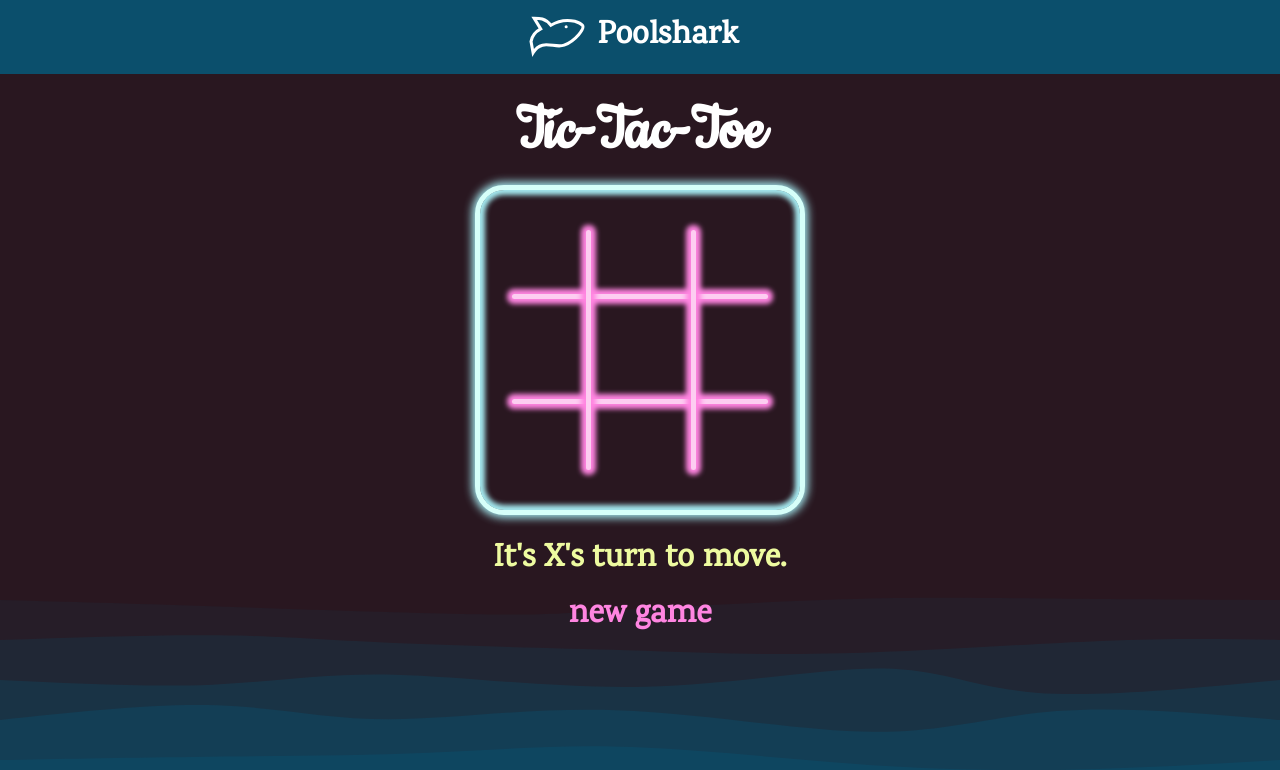
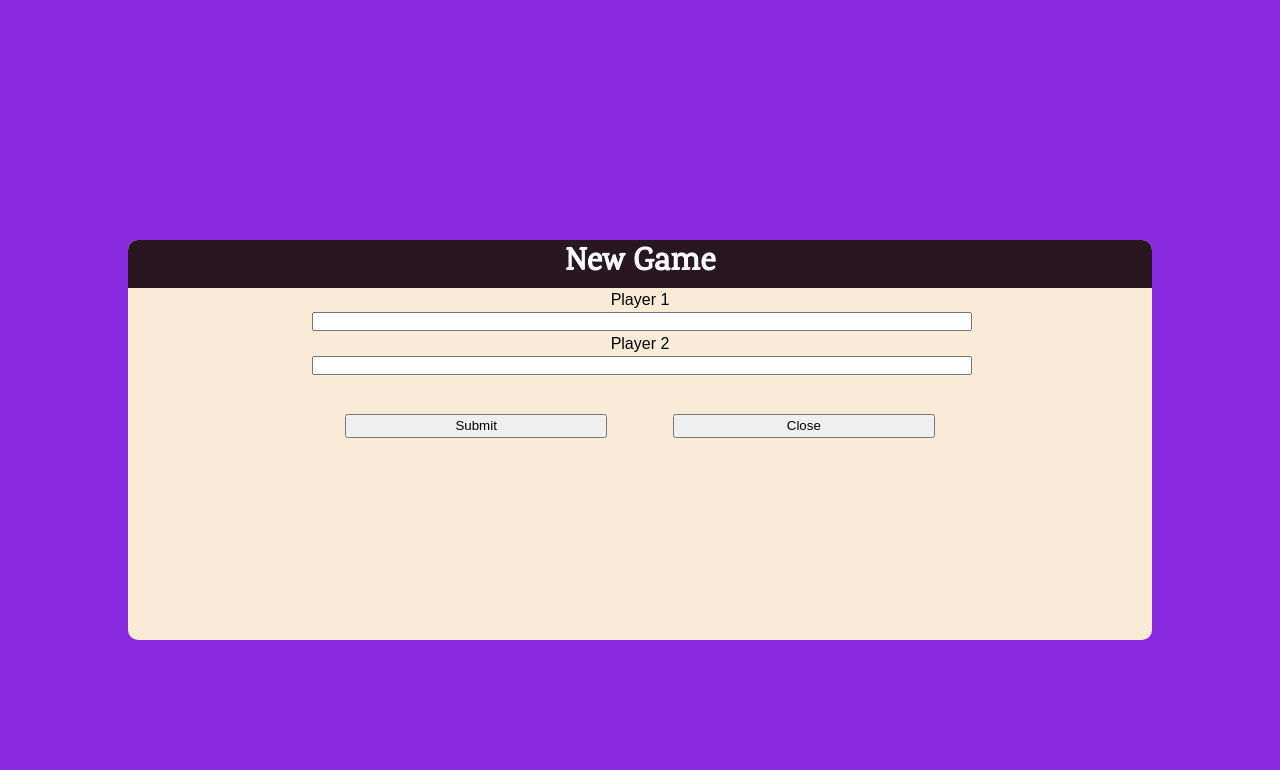
Before and after one commit to houstonmp/poolshark, a React (Create React App) app: page / in a window 1280 px wide. Shown: the top 770 px of the page. Built offline with nearby package versions, Linux system fonts and the light colour scheme.

Commit message:
Update 4 files to include Modal pop-up.

```diff
--- a/src/App.js
+++ b/src/App.js
@@ -2,14 +2,15 @@ import "./styles.css";
 import GameComponent from "./components/GameComponent";
 import Navbar from "./components/Navbar";
 import BottomImage from "./components/BottomImage";
+import Modal from "./components/UI/Modal";
 
 export default function App() {
   return (
     <div className="App">
       <Navbar />
+
       <h1>Tic-Tac-Toe</h1>
       <GameComponent></GameComponent>
-
     </div>
   );
 }
--- a/src/components/GameComponent.jsx
+++ b/src/components/GameComponent.jsx
@@ -1,6 +1,8 @@
 import React, { useState, useEffect } from "react";
+import ReactDom from "react-dom";
 import styles from "./GameComponent.module.css";
 import GameDiv from "./GameDiv";
+import Modal from "./UI/Modal";
 import VertBar from "./VertBar";
 
 const GameComponent = () => {
@@ -9,6 +11,11 @@ const GameComponent = () => {
     ["", "", ""],
     ["", "", ""],
   ]);
+
+  const modalObj = {
+    title: "New Game",
+    message: "Please enter player one's Name",
+  };
 
   useEffect(() => {
     const tempGameBoard = localStorage.getItem("gameBoard");
@@ -99,7 +106,20 @@ const GameComponent = () => {
   };
 
   return (
-    <div>
+    <>
+      <Modal title={modalObj.title} message={modalObj.message}>
+        <form>
+          <label HTMLfor="playerOne">Player 1</label>
+          <input type="text" name="playerOne" />
+          <label HTMLfor="playerTwo">Player 2</label>
+          <input type="text" name="playerTwo" />
+          <footer>
+            <button>Submit</button>
+            <button>Close</button>
+          </footer>
+        </form>
+      </Modal>
+
       <section className={styles.board}>
         {gameboard.map((outerElement, outerIndex) => {
           return outerElement.map((innerElement, innerIndex) => {
@@ -128,7 +148,7 @@ const GameComponent = () => {
       <h3 className="newgame" onClick={newGame}>
         new game
       </h3>
-    </div>
+    </>
   );
 };
 
--- /dev/null
+++ b/src/components/UI/Modal.jsx
@@ -0,0 +1,34 @@
+import styling from "./Modal.module.css";
+
+const Background = () => {
+  return (
+    <>
+      <div className={styling.modal_background}></div>
+    </>
+  );
+};
+const ModalBody = (props) => {
+  return (
+    <>
+      <div className={styling.modal_main}>
+        <header>
+          <h3>{props.title}</h3>
+        </header>
+        <div>{props.children}</div>
+      </div>
+    </>
+  );
+};
+
+const Modal = (props) => {
+  return (
+    <>
+      <Background />
+      <ModalBody title={props.title} message={props.message}>
+        {props.children}
+      </ModalBody>
+    </>
+  );
+};
+
+export default Modal;
--- /dev/null
+++ b/src/components/UI/Modal.module.css
@@ -0,0 +1,43 @@
+.modal_main {
+  position: fixed;
+  top: 30%;
+  left: 10%;
+  width: 80%;
+  height: 50vh;
+  z-index: 11;
+  background-color: antiquewhite;
+  border-radius: 10px;
+  color: black;
+}
+
+.modal_main > header {
+  color: white;
+  background-color: #291720;
+  border-radius: 10px 10px 0 0;
+}
+.modal_main > div * {
+  width: 80%;
+  margin: 0.2rem 10%;
+  padding: 0;
+}
+
+.modal_main footer > button {
+  width: 40%;
+  height: 1.5rem;
+  margin: 5%;
+}
+
+h3 {
+  margin: 0;
+  padding: 0;
+}
+
+.modal_background {
+  position: fixed;
+  top: 0;
+  left: 0;
+  z-index: 10;
+  width: 100%;
+  height: 100vh;
+  background-color: blueviolet;
+}
```
